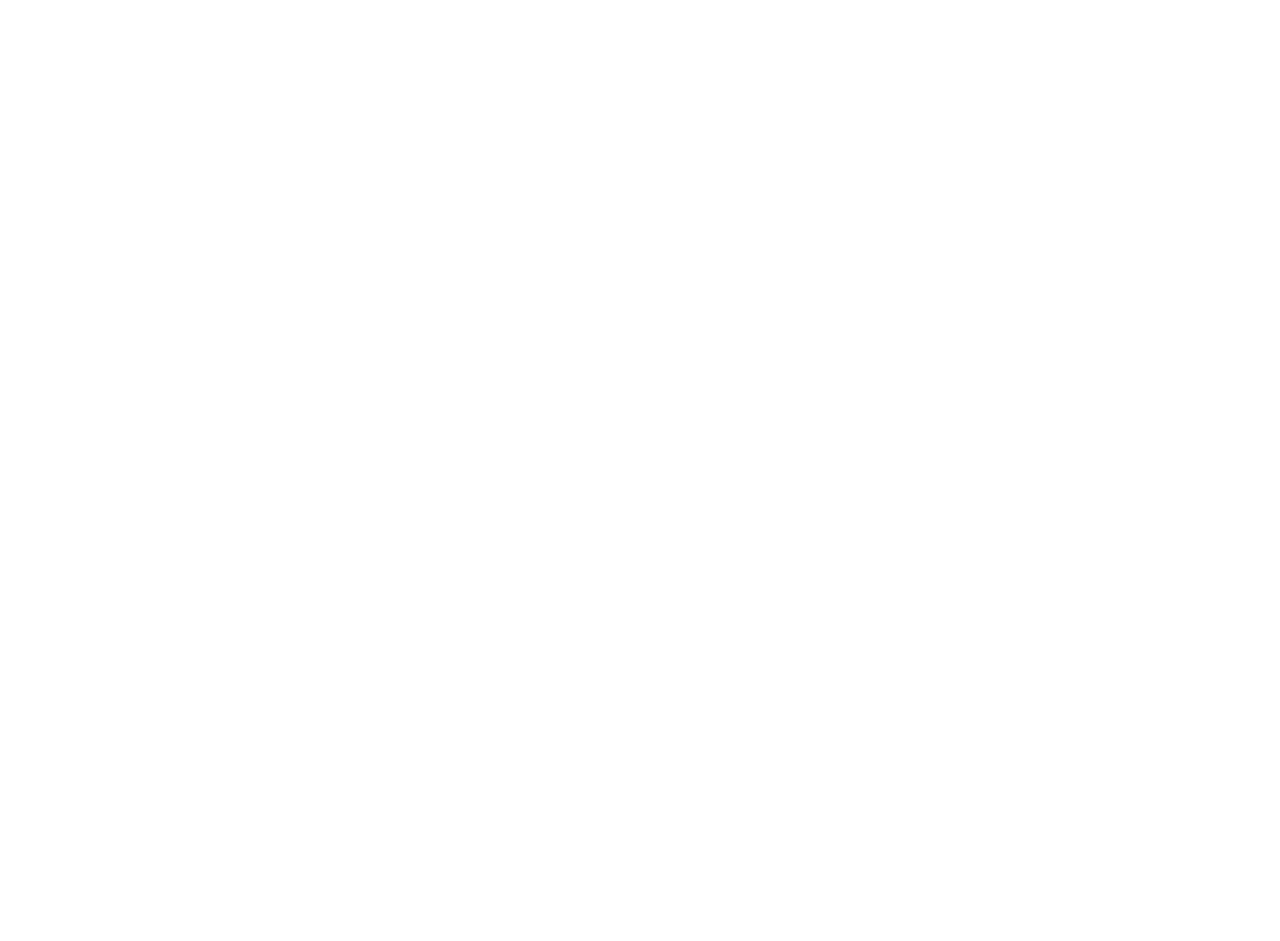
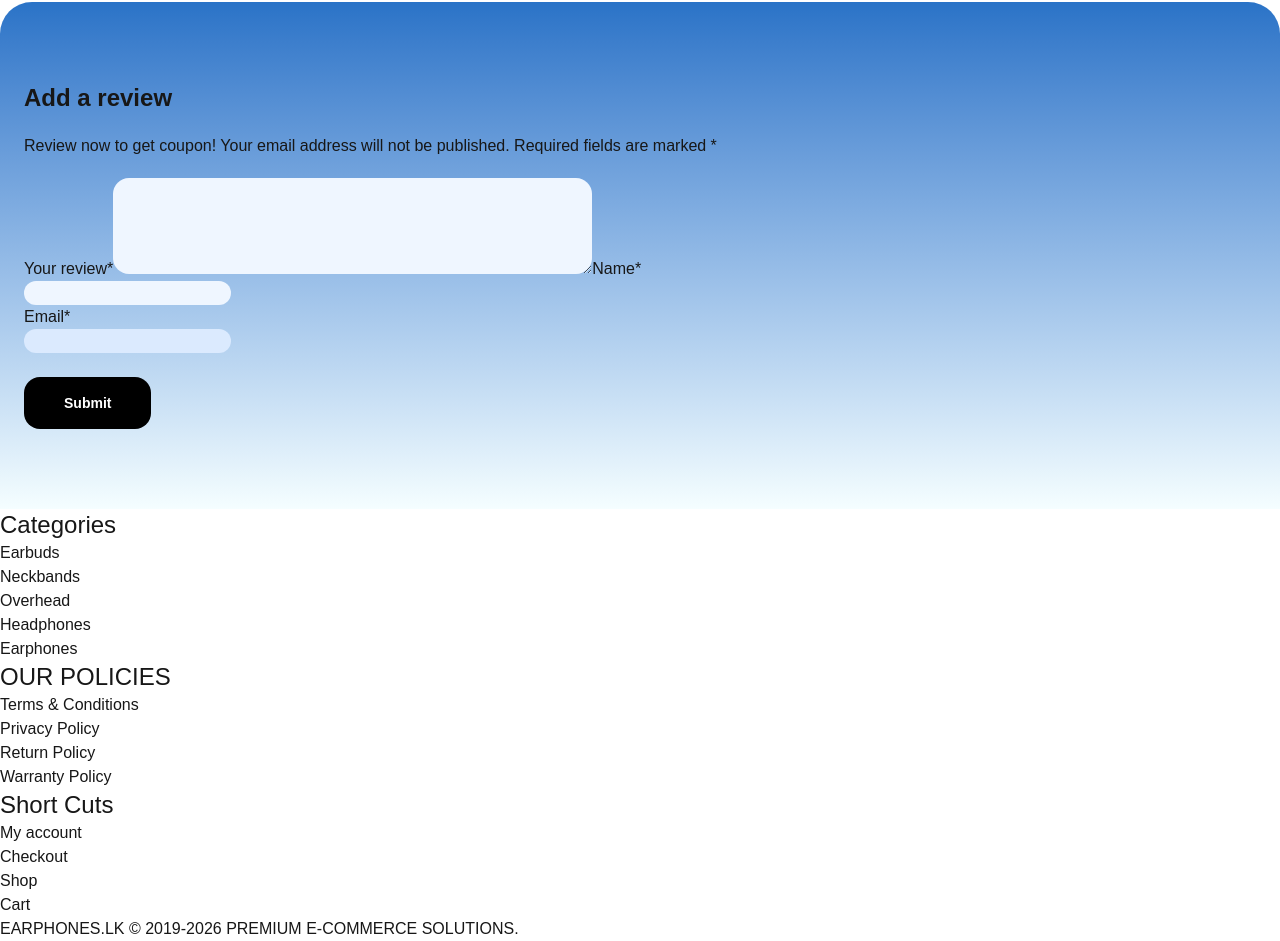
Before and after one commit to redlybastian/landing_page_anker-r50i, a Next.js app: page / in a window 1280 px wide. Shown: the part 2027-2968 px from the top of the page. Before the commit the page ends 1989 px from the top, so only its background shows below. Built offline with nearby package versions, Linux system fonts and the light colour scheme.

Commit message:
Add review section and footer categories to enhance user engagement

```diff
--- a/app/page.tsx
+++ b/app/page.tsx
@@ -132,7 +132,53 @@
       </main>
 
       <footer>
+        <div className="mt-10 - rounded-tl-4xl rounded-tr-4xl bg-gradient-to-b from-[#2A73C7] to-[#F5FEFF] py-20 px-6 ">
+          <div>
+            <h5 className="mb-5 text-2xl font-bold">Add a review</h5>
+            <p>Review now to get coupon!
+                Your email address will not be published. Required fields are marked *</p>
+          </div>
+          <form className="mt-5" action="">
+            <label htmlFor="text" >Your review*</label>
+            <textarea className="bg-blue-50 hover:bg-blue-100 border-cyan-950 rounded-2xl" cols={50} rows={4} name="review" id="review-1"></textarea>
+            <label htmlFor="text">Name*</label><br />
+            <input className="bg-blue-50 rounded-2xl" type="text" /><br />
+            <label htmlFor="email">Email*</label><br />
+            <input className="bg-blue-100 rounded-2xl" type="email" /><br /><br />
+            <button className="px-10 py-4 bg-black rounded-2xl text-white text-sm font-bold hover:scale-105 transition-transform">Submit</button>
+          </form>
+        </div>
+        <div>
+          <h5 className="text-2xl">Categories</h5>
+          <ul>
+            <li>Earbuds</li>
+            <li>Neckbands</li>
+            <li>Overhead</li>
+            <li>Headphones</li>
+            <li>Earphones</li>
+          </ul>
+        </div>
+         <div>
+          <h5 className="text-2xl">OUR POLICIES</h5>
+          <ul>
+            <li>Terms & Conditions</li>
+            <li>Privacy Policy</li>
+            <li>Return Policy</li>
+            <li>Warranty Policy</li>
 
+          </ul>
+        </div>
+         <div>
+          <h5 className="text-2xl">Short Cuts</h5>
+          <ul>
+            <li>My account</li>
+            <li>Checkout</li>
+            <li>Shop</li>
+            <li>Cart</li>
+
+          </ul>
+        </div>
+        <p>EARPHONES.LK © 2019-2026 PREMIUM E-COMMERCE SOLUTIONS.</p>
       </footer>
     </>
   );
```
